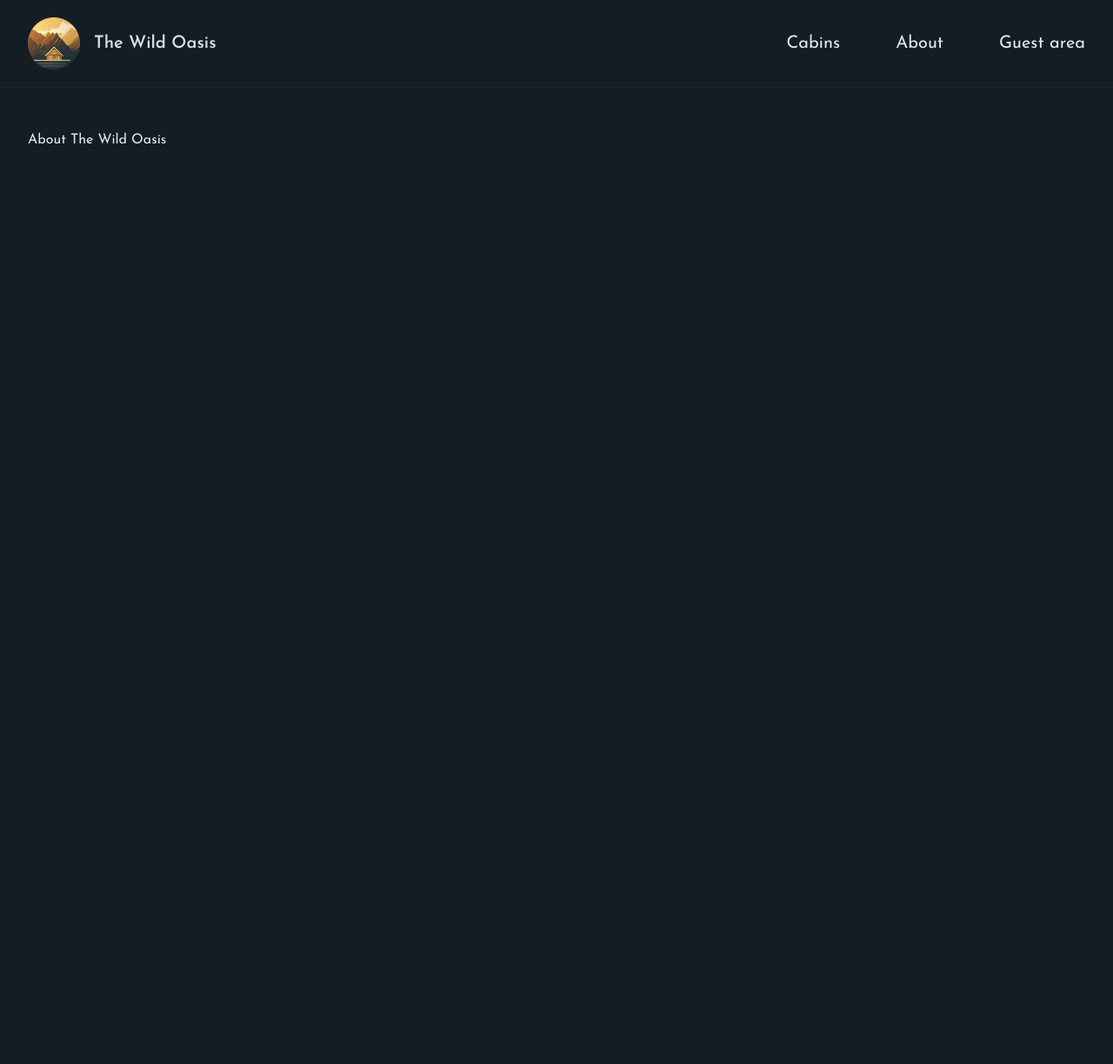
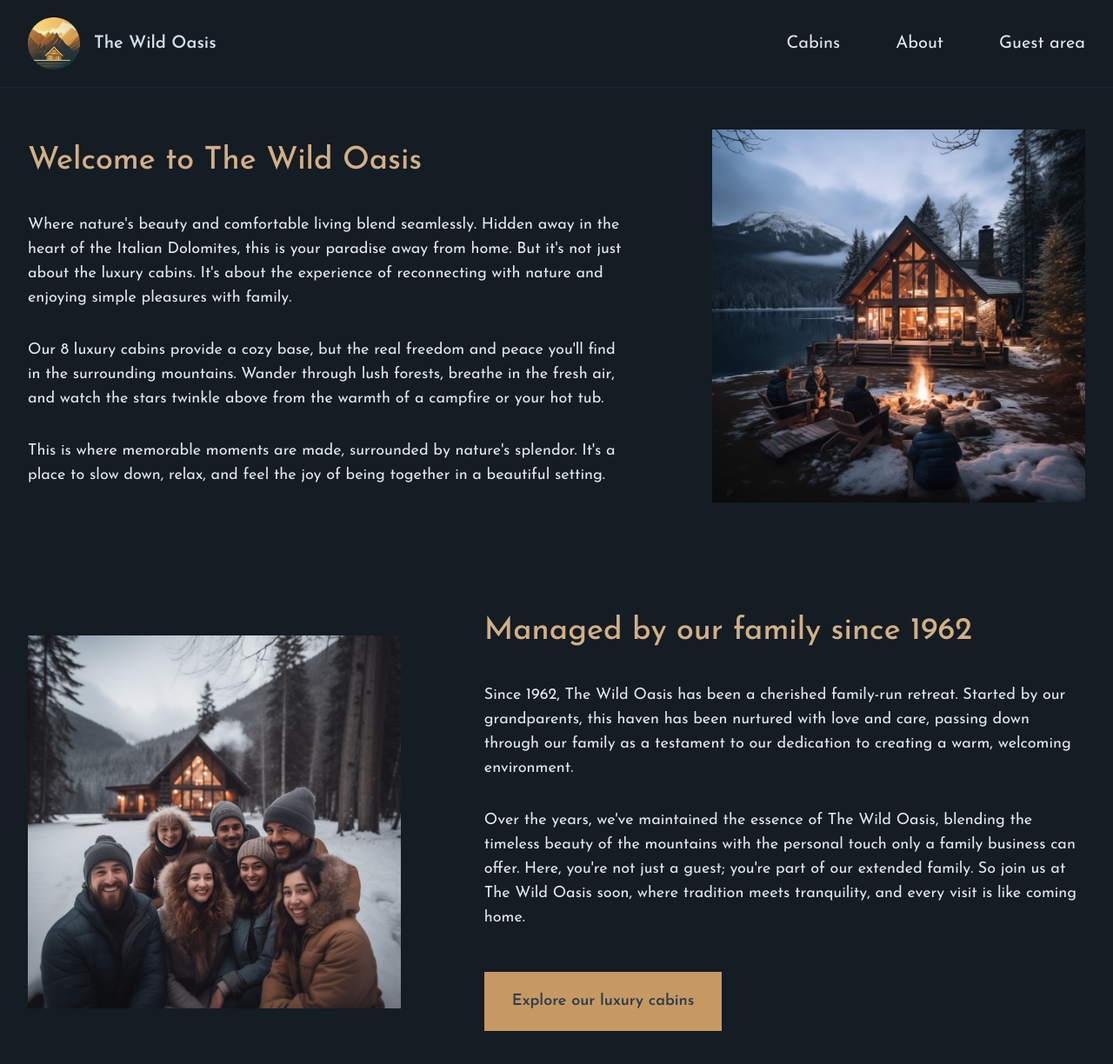
Before and after one commit to akmalzidani/the-wild-oasis-website, a Next.js app: page /about in a window 1280 px wide. Shown: the top 1224 px of the page at 87% size. Before the commit the page ends 800 px from the top, so only its background shows below. Built offline with nearby package versions, Linux system fonts and the light colour scheme.

Commit message:
feat: add CabinCard component and update Cabins page with cabin details and layout

```diff
--- /dev/null
+++ b/app/_components/CabinCard.js
@@ -0,0 +1,59 @@
+import { UsersIcon } from "@heroicons/react/24/solid";
+import Image from "next/image";
+import Link from "next/link";
+
+function CabinCard({ cabin }) {
+  const { id, name, maxCapacity, regularPrice, discount, image } = cabin;
+
+  return (
+    <div className="flex border border-primary-800">
+      <Image
+        src={image}
+        alt={`Cabin ${name}`}
+        className="flex-1 border-r border-primary-800"
+      />
+
+      <div className="flex-grow">
+        <div className="pt-5 pb-4 px-7 bg-primary-950">
+          <h3 className="mb-3 text-2xl font-semibold text-accent-500">
+            Cabin {name}
+          </h3>
+
+          <div className="flex items-center gap-3 mb-2">
+            <UsersIcon className="w-5 h-5 text-primary-600" />
+            <p className="text-lg text-primary-200">
+              For up to <span className="font-bold">{maxCapacity}</span> guests
+            </p>
+          </div>
+
+          <p className="flex items-baseline justify-end gap-3">
+            {discount > 0 ? (
+              <>
+                <span className="text-3xl font-[350]">
+                  ${regularPrice - discount}
+                </span>
+                <span className="font-semibold line-through text-primary-600">
+                  ${regularPrice}
+                </span>
+              </>
+            ) : (
+              <span className="text-3xl font-[350]">${regularPrice}</span>
+            )}
+            <span className="text-primary-200">/ night</span>
+          </p>
+        </div>
+
+        <div className="text-right border-t bg-primary-950 border-t-primary-800">
+          <Link
+            href={`/cabins/${id}`}
+            className="inline-block px-6 py-4 transition-all border-l border-primary-800 hover:bg-accent-600 hover:text-primary-900"
+          >
+            Details & reservation &rarr;
+          </Link>
+        </div>
+      </div>
+    </div>
+  );
+}
+
+export default CabinCard;
--- a/app/about/page.js
+++ b/app/about/page.js
@@ -1,7 +1,92 @@
+import Image from "next/image";
+import image1 from "@/public/about-1.jpg";
+import image2 from "@/public/about-2.jpg";
+
 export const metadata = {
   title: "About",
 };
 
 export default function Page() {
-  return <div>About The Wild Oasis</div>;
+  return (
+    <div className="grid items-center grid-cols-5 text-lg gap-x-24 gap-y-32">
+      <div className="col-span-3">
+        <h1 className="mb-10 text-4xl font-medium text-accent-400">
+          Welcome to The Wild Oasis
+        </h1>
+
+        <div className="space-y-8">
+          <p>
+            Where nature&apos;s beauty and comfortable living blend seamlessly.
+            Hidden away in the heart of the Italian Dolomites, this is your
+            paradise away from home. But it&apos;s not just about the luxury
+            cabins. It&apos;s about the experience of reconnecting with nature
+            and enjoying simple pleasures with family.
+          </p>
+          <p>
+            Our 8 luxury cabins provide a cozy base, but the real freedom and
+            peace you&apos;ll find in the surrounding mountains. Wander through
+            lush forests, breathe in the fresh air, and watch the stars twinkle
+            above from the warmth of a campfire or your hot tub.
+          </p>
+          <p>
+            This is where memorable moments are made, surrounded by
+            nature&apos;s splendor. It&apos;s a place to slow down, relax, and
+            feel the joy of being together in a beautiful setting.
+          </p>
+        </div>
+      </div>
+
+      {/* First Technique to implement Image Optimization */}
+      <div className="col-span-2">
+        <Image
+          src={image1}
+          alt="Family sitting around a fire pit in front of cabin"
+          placeholder="blur"
+          quality={80}
+        />
+      </div>
+
+      {/* Second Technique to implement Image Optimization */}
+      <div className="relative col-span-2 aspect-square">
+        <Image
+          src="/about-2.jpg"
+          fill
+          className="object-cover"
+          alt="Family that manages The Wild Oasis"
+        />
+      </div>
+
+      <div className="col-span-3">
+        <h1 className="mb-10 text-4xl font-medium text-accent-400">
+          Managed by our family since 1962
+        </h1>
+
+        <div className="space-y-8">
+          <p>
+            Since 1962, The Wild Oasis has been a cherished family-run retreat.
+            Started by our grandparents, this haven has been nurtured with love
+            and care, passing down through our family as a testament to our
+            dedication to creating a warm, welcoming environment.
+          </p>
+          <p>
+            Over the years, we&apos;ve maintained the essence of The Wild Oasis,
+            blending the timeless beauty of the mountains with the personal
+            touch only a family business can offer. Here, you&apos;re not just a
+            guest; you&apos;re part of our extended family. So join us at The
+            Wild Oasis soon, where tradition meets tranquility, and every visit
+            is like coming home.
+          </p>
+
+          <div>
+            <a
+              href="/cabins"
+              className="inline-block px-8 py-5 mt-4 text-lg font-semibold transition-all bg-accent-500 text-primary-800 hover:bg-accent-600"
+            >
+              Explore our luxury cabins
+            </a>
+          </div>
+        </div>
+      </div>
+    </div>
+  );
 }
--- a/app/cabins/page.js
+++ b/app/cabins/page.js
@@ -1,11 +1,34 @@
+import CabinCard from "../_components/CabinCard";
+
 export const metadata = {
   title: "Cabins",
 };
 
 export default function Page() {
+  // CHANGE
+  const cabins = [];
+
   return (
     <div>
-      <h1>Cabin Page</h1>
+      <h1 className="mb-5 text-4xl font-medium text-accent-400">
+        Our Luxury Cabins
+      </h1>
+      <p className="mb-10 text-lg text-primary-200">
+        Cozy yet luxurious cabins, located right in the heart of the Italian
+        Dolomites. Imagine waking up to beautiful mountain views, spending your
+        days exploring the dark forests around, or just relaxing in your private
+        hot tub under the stars. Enjoy nature&apos;s beauty in your own little
+        home away from home. The perfect spot for a peaceful, calm vacation.
+        Welcome to paradise.
+      </p>
+
+      {cabins.length > 0 && (
+        <div className="grid gap-8 sm:grid-cols-1 md:grid-cols-2 lg:gap-12 xl:gap-14">
+          {cabins.map((cabin) => (
+            <CabinCard cabin={cabin} key={cabin.id} />
+          ))}
+        </div>
+      )}
     </div>
   );
 }
```
